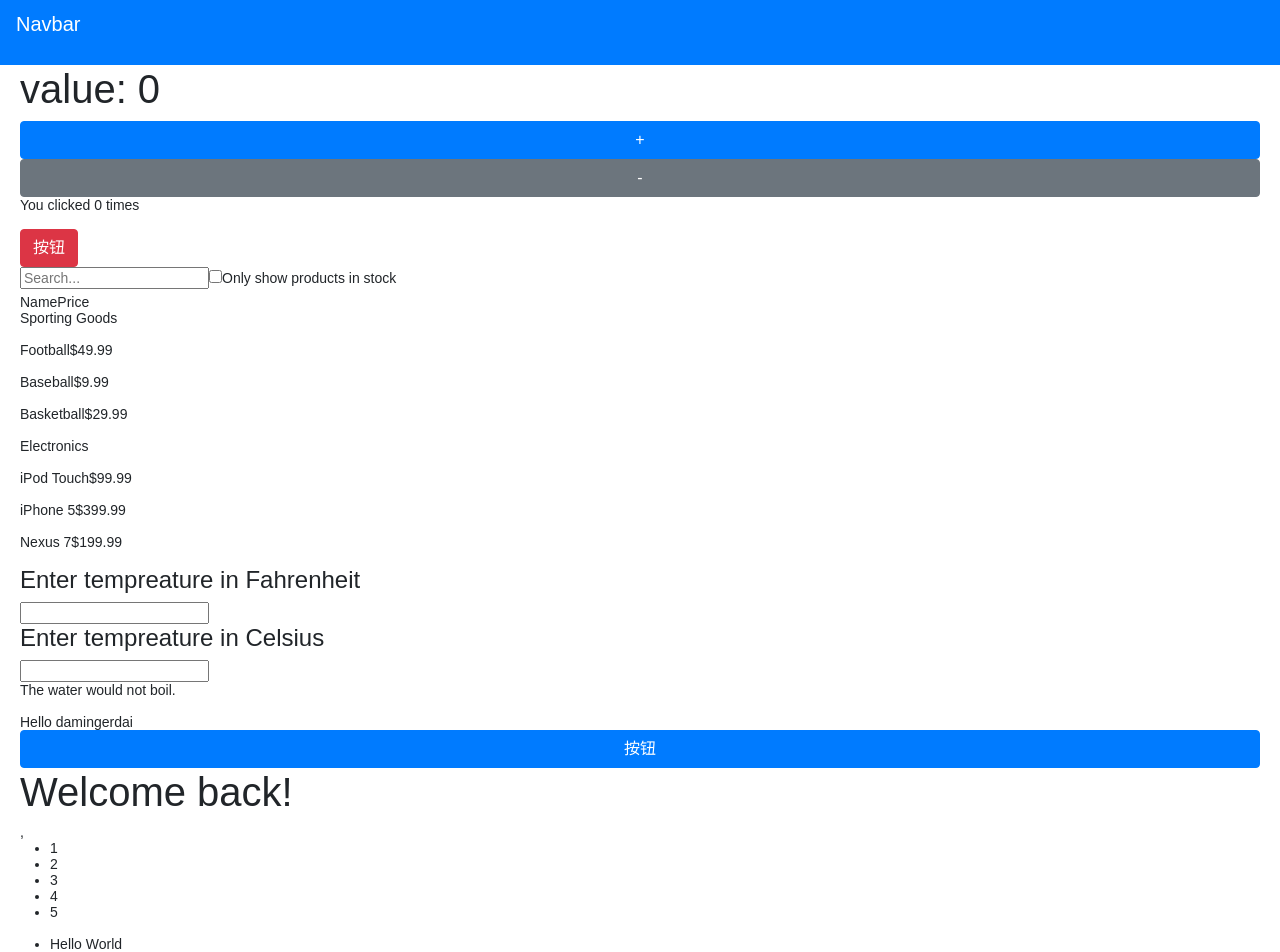
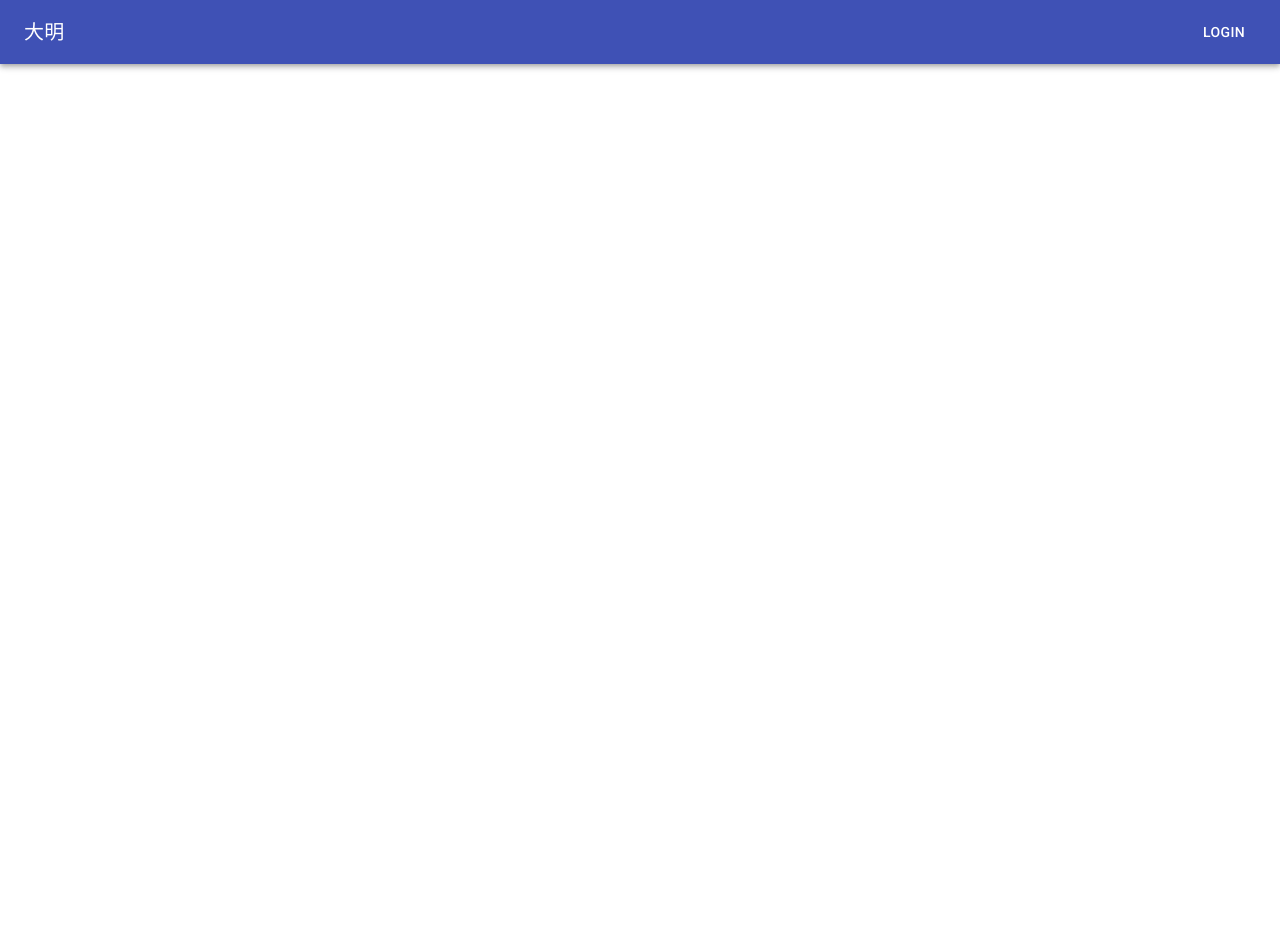
Before and after one commit to damingerdai/daming-react-ui, a React (Create React App) app: page / in a window 1280 px wide. Shown: the top 952 px of the page. After the commit the page ends 800 px from the top, so only its background shows below. Built offline with nearby package versions, Linux system fonts and the light colour scheme.

Commit message:
feat:  material的首页完成

```diff
--- a/src/app/App.js
+++ b/src/app/App.js
@@ -1,81 +1,39 @@
 import React from "react";
-import { Clock } from "./clock/clock";
-import { WelcomeDialog } from "./composition-vs-inheritance/welcome-dialog";
-import { Greeting } from "./greeting/Greeting";
-import { HooksExample } from "./hooks";
-import { Calculator } from "./lifting-state-up/Calculator";
-import { NumberList } from "./list/numbers";
-import { Blog } from "./blog/blog";
-import { NameForm } from "./forms/NameForm";
-import { EssayForm } from "./forms/EssayForm";
-import { FlavorForm } from "./forms/FlavorForm";
-import { Reservation } from "./forms/Reservation";
-import { ProductTable } from "./search/ProductTable";
-import Counter from './redux';
+import { makeStyles } from "@material-ui/core/styles";
+import AppBar from "@material-ui/core/AppBar";
+import Toolbar from "@material-ui/core/Toolbar";
+import Typography from "@material-ui/core/Typography";
+import Button from "@material-ui/core/Button";
+import "./App.scss";
 
-import './App.scss';
+export { store } from "./redux";
 
-export { store } from './redux';
+const useStyles = makeStyles((theme) => ({
+  root: {
+    flexGrow: 1,
+  },
+  menuButton: {
+    marginRight: theme.spacing(2),
+  },
+  title: {
+    flexGrow: 1,
+  },
+}))
 
-class Hello extends React.Component {
-  render() {
-    return React.createElement("div", null, `Hello ${this.props.name}`);
-  }
-}
+export const App = () => {
+  const classes = useStyles();
 
-export class App extends React.Component {
-  constructor(props) {
-    super(props);
-    this.state = { isToggleOn: true };
-  }
-
-  toggleIsLogin() {
-    this.setState((state) => ({
-      isToggleOn: !state.isToggleOn,
-    }));
-  }
-
-  render() {
-    const numbers = [1, 2, 3, 4, 5];
-    const posts = [
-      { id: 1, title: "Hello World", content: "Welcome to learning React!" },
-      {
-        id: 2,
-        title: "Installation",
-        content: "You can install React from npm.",
-      },
-    ];
-    return (
-      <div>
-        <nav className="navbar navbar-dark bg-primary">
-          <p className="navbar-brand">Navbar</p>
-        </nav>
-        <div className="content">
-          <Counter />
-          <HooksExample />
-          <ProductTable />
-          <Calculator />
-          <Hello name="damingerdai" />
-          <button
-            className="btn btn-primary"
-            onClick={() => this.toggleIsLogin()}
-          >
-            按钮
-          </button>
-          <Greeting isLoggedIn={this.state.isToggleOn} />,
-          <NumberList numbers={numbers}></NumberList>
-          <Blog posts={posts}></Blog>
-          <NameForm />
-          <EssayForm />
-          <FlavorForm />
-          <Reservation />
-          <Clock></Clock>
-          <Clock></Clock>
-          <Clock></Clock>
-          <Calculator />
-          <WelcomeDialog />
-        </div>
-      </div>
-    );
-  }
-}
+  return (
+    <div className={classes.root}>
+      <AppBar position="static">
+        <Toolbar>
+          <Typography variant="h6" className={classes.title}>
+            大明
+          </Typography>
+          <div className="flex-space"></div>
+          <Button color="inherit">Login</Button>
+        </Toolbar>
+      </AppBar>
+    </div>
+  );
+};
--- a/src/app/App.scss
+++ b/src/app/App.scss
@@ -6,3 +6,7 @@
         right: 20px;
     };
 }
+
+.flex-spacer {
+    flex-grow: 1;
+}
```
